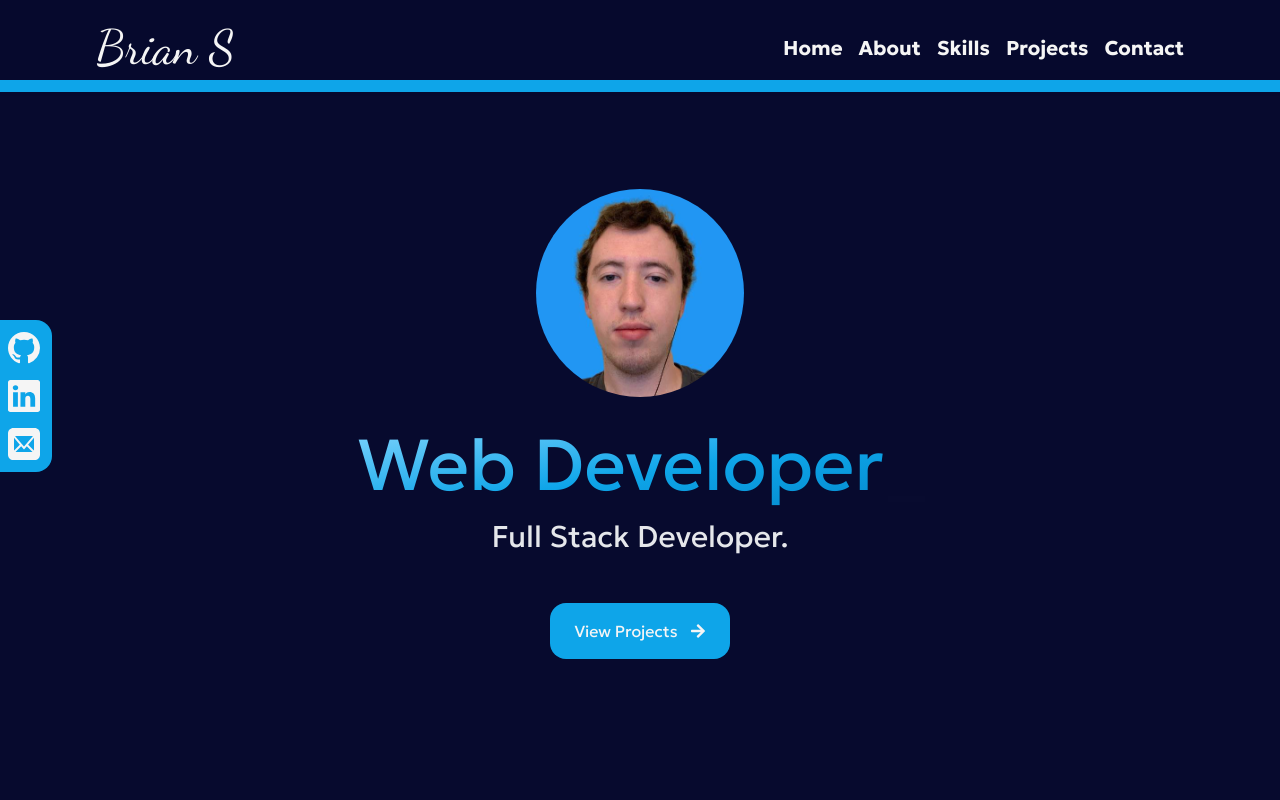
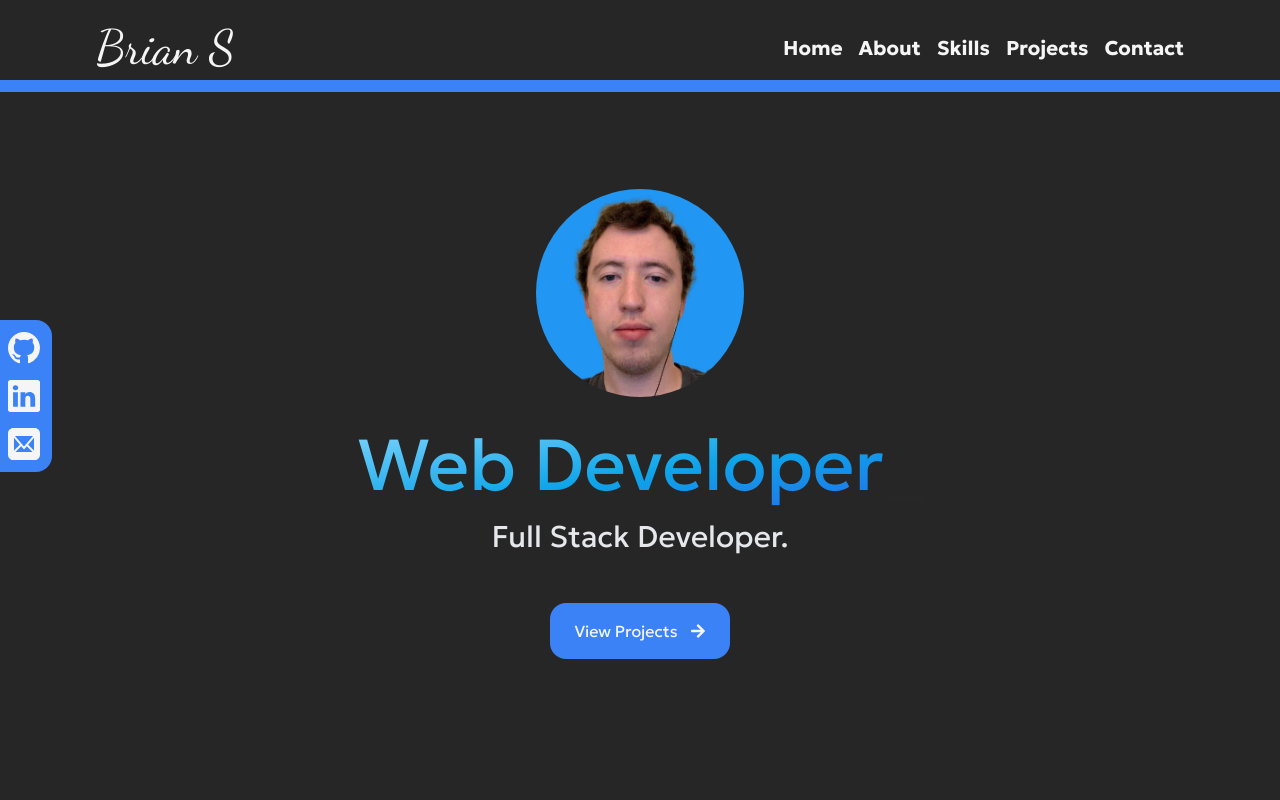
Before and after one commit to brianmstricker/portfolio-v3, a React (Vite) app: page /home in a window 1280 px wide. Shown: the top 800 px of the page. Built offline with nearby package versions, Linux system fonts and the light colour scheme.

Commit message:
refactor: react-router-dom added, colors updated

```diff
--- a/package.json
+++ b/package.json
@@ -15,6 +15,7 @@
     "react": "^18.2.0",
     "react-dom": "^18.2.0",
     "react-icons": "^4.9.0",
+    "react-router-dom": "^6.21.0",
     "react-scroll": "^1.8.9",
     "react-simple-typewriter": "^5.0.1",
     "react-spinners": "^0.13.8"
--- a/src/App.jsx
+++ b/src/App.jsx
@@ -1,41 +1,29 @@
 import { useEffect, useState } from "react";
-import Footer from "./components/Footer";
 import Loader from "./components/Loader";
-import Navbar from "./components/Navbar";
-import Sidebar from "./components/Sidebar";
-import About from "./sections/About";
-import Contact from "./sections/Contact";
 import Main from "./sections/Main";
-import Projects from "./sections/Projects";
-import Skills from "./sections/Skills";
-import { useScroll, motion, useSpring } from "framer-motion";
+import { RouterProvider, createBrowserRouter } from "react-router-dom";
+import Homepage from "./sections/Homepage";
+
+const router = createBrowserRouter([
+ {
+  path: "/",
+  element: <Main />,
+ },
+ {
+  path: "home",
+  element: <Homepage />,
+ },
+]);
 
 function App() {
  const [loading, setLoading] = useState(true);
- const { scrollYProgress } = useScroll();
- const scaleX = useSpring(scrollYProgress, {
-  stiffness: 100,
-  damping: 30,
-  restDelta: 0.001,
- });
  useEffect(() => {
   setLoading(false);
  }, []);
  return (
   <>
    {loading && <Loader />}
-   <Navbar />
-   <motion.div
-    style={{ scaleX }}
-    className="fixed top-[80px] left-0 right-0 h-3 bg-sky-500 origin-[0%] z-[100]"
-   />
-   <Main />
-   <Sidebar />
-   <About />
-   <Skills />
-   <Projects />
-   <Contact />
-   <Footer />
+   <RouterProvider router={router} />
   </>
  );
 }
--- a/src/components/InputWithLabel.jsx
+++ b/src/components/InputWithLabel.jsx
@@ -26,7 +26,7 @@ const InputWithLabel = ({
      onChange={onChange}
      placeholder={text}
      required={required}
-     className="bg-main rounded-md py-1.5 px-4 ring-1 ring-inset ring-gray-300 focus:ring-2 focus:ring-sky-500 placeholder:text-gray-400 z-10 !outline-none"
+     className="bg-main rounded-md py-1.5 px-4 ring-1 ring-inset ring-gray-300 focus:ring-2 focus:ring-blue-500 placeholder:text-gray-400 z-10 !outline-none"
     />
    ) : (
     <textarea
@@ -37,7 +37,7 @@ const InputWithLabel = ({
      placeholder={text}
      value={value}
      onChange={onChange}
-     className="bg-main rounded-md py-1.5 px-4 ring-1 ring-inset ring-gray-300 focus:ring-2 focus:ring-sky-500 placeholder:text-gray-400 z-10 !outline-none"
+     className="bg-main rounded-md py-1.5 px-4 ring-1 ring-inset ring-gray-300 focus:ring-2 focus:ring-blue-500 placeholder:text-gray-400 z-10 !outline-none"
     />
    )}
   </div>
--- a/src/components/Sidebar.jsx
+++ b/src/components/Sidebar.jsx
@@ -2,7 +2,7 @@ import { ContactLinks } from "./ContactLinks";
 
 const Sidebar = () => {
  return (
-  <div className="hidden md:block fixed left-0 top-[40%] bg-sky-500 rounded-tr-2xl rounded-br-2xl pr-3 py-1 z-50">
+  <div className="hidden md:block fixed left-0 top-[40%] bg-blue-500 rounded-tr-2xl rounded-br-2xl pr-3 py-1 z-50">
    <ContactLinks />
   </div>
  );
--- a/src/components/TypewriterComponent.jsx
+++ b/src/components/TypewriterComponent.jsx
@@ -2,7 +2,7 @@ import { Typewriter } from "react-simple-typewriter";
 
 const TypewriterComponent = () => {
  return (
-  <h1 className="text-3xl [@media(max-width:450px)]:text-4xl sm:text-6xl lg:text-7xl bg-gradient-to-br from-sky-300 via-sky-500 to-sky-600 text-transparent bg-clip-text min-h-[45px] sm:min-h-[90px]">
+  <h1 className="text-3xl [@media(max-width:450px)]:text-4xl sm:text-6xl lg:text-7xl bg-gradient-to-br from-sky-300 via-sky-500 to-blue-600 text-transparent bg-clip-text min-h-[45px] sm:min-h-[90px]">
    <Typewriter
     words={["Brian Stricker", "Web Developer", "Software Engineer"]}
     loop
--- a/src/index.css
+++ b/src/index.css
@@ -6,7 +6,7 @@
 
 @layer base {
  body {
-  @apply font-regular text-neutral-100 bg-main;
+  @apply font-regular text-neutral-100 bg-neutral-800;
  }
 }
 
--- a/src/sections/Contact.jsx
+++ b/src/sections/Contact.jsx
@@ -106,7 +106,7 @@ const Contact = () => {
      <button
       type="submit"
       className={
-       "px-8 py-3 border-sky-500 border rounded-md mt-4 w-fit self-center transition duration-300 ease-in-out hover:bg-sky-500 hover:drop-shadow-lg flex items-center justify-center" +
+       "px-8 py-3 bg-blue-500 border rounded-md mt-4 w-fit self-center transition duration-300 ease-in-out hover:bg-blue-600 hover:drop-shadow-lg flex items-center justify-center" +
        (submitDisabled() ? " opacity-50 cursor-not-allowed" : "")
       }
       disabled={submitDisabled()}
--- /dev/null
+++ b/src/sections/Home.jsx
@@ -0,0 +1,51 @@
+import me from "../assets/images/me-small.jpg";
+import { FaArrowRight } from "react-icons/fa";
+import { Link } from "react-scroll";
+import { motion } from "framer-motion";
+import TypewriterComponent from "../components/TypewriterComponent";
+
+const Home = () => {
+ return (
+  <section className="bg-main w-full h-screen" name="home">
+   <motion.div
+    className="flex flex-col mx-auto justify-center max-w-[1200px] h-full px-4 md:px-24 items-center gap-8 mt-0 relative"
+    initial={{ opacity: 0, scale: 0.5 }}
+    animate={{ opacity: 1, scale: 1 }}
+    transition={{ duration: 0.5 }}
+   >
+    <div className="flex flex-col items-center gap-8">
+     <div className="rounded-full h-52 w-52 flex items-center justify-center overflow-hidden hover:scale-105 duration-300">
+      <img
+       className="object-cover w-full h-full"
+       src={me}
+       alt="A photo of myself"
+      />
+     </div>
+     <div className="flex flex-col items-center">
+      <TypewriterComponent />
+      <p className="text-lg sm:text-3xl text-gray-200">Full Stack Developer.</p>
+      <motion.div
+       whileHover={{ scale: 1.1 }}
+       transition={{
+        type: "spring",
+        stiffness: 300,
+        damping: 10,
+       }}
+      >
+       <Link
+        className="bg-blue-500 px-6 py-4 rounded-2xl flex items-center gap-3 cursor-pointer w-fit relative -bottom-12"
+        to="projects"
+        smooth
+        duration={1000}
+        delay={200}
+       >
+        View Projects <FaArrowRight />
+       </Link>
+      </motion.div>
+     </div>
+    </div>
+   </motion.div>
+  </section>
+ );
+};
+export default Home;
--- /dev/null
+++ b/src/sections/Homepage.jsx
@@ -0,0 +1,35 @@
+import Footer from "../components/Footer";
+import Navbar from "../components/Navbar";
+import Sidebar from "../components/Sidebar";
+import About from "./About";
+import Contact from "./Contact";
+import Projects from "./Projects";
+import Skills from "./Skills";
+import { useScroll, motion, useSpring } from "framer-motion";
+import Home from "./Home";
+
+const Homepage = () => {
+ const { scrollYProgress } = useScroll();
+ const scaleX = useSpring(scrollYProgress, {
+  stiffness: 100,
+  damping: 30,
+  restDelta: 0.001,
+ });
+ return (
+  <>
+   <Navbar />
+   <motion.div
+    style={{ scaleX }}
+    className="fixed top-[80px] left-0 right-0 h-3 bg-blue-500 origin-[0%] z-[100]"
+   />
+   <Home />
+   <Sidebar />
+   <About />
+   <Skills />
+   <Projects />
+   <Contact />
+   <Footer />
+  </>
+ );
+};
+export default Homepage;
--- a/src/sections/Main.jsx
+++ b/src/sections/Main.jsx
@@ -1,51 +1,4 @@
-import me from "../assets/images/me-small.jpg";
-import { FaArrowRight } from "react-icons/fa";
-import { Link } from "react-scroll";
-import { motion } from "framer-motion";
-import TypewriterComponent from "../components/TypewriterComponent";
-
 const Main = () => {
- return (
-  <section className="bg-main w-full h-screen" name="home">
-   <motion.div
-    className="flex flex-col mx-auto justify-center max-w-[1200px] h-full px-4 md:px-24 items-center gap-8 mt-0 relative"
-    initial={{ opacity: 0, scale: 0.5 }}
-    animate={{ opacity: 1, scale: 1 }}
-    transition={{ duration: 0.5 }}
-   >
-    <div className="flex flex-col items-center gap-8">
-     <div className="rounded-full h-52 w-52 flex items-center justify-center overflow-hidden hover:scale-105 duration-300">
-      <img
-       className="object-cover w-full h-full"
-       src={me}
-       alt="A photo of myself"
-      />
-     </div>
-     <div className="flex flex-col items-center">
-      <TypewriterComponent />
-      <p className="text-lg sm:text-3xl text-gray-200">Full Stack Developer.</p>
-      <motion.div
-       whileHover={{ scale: 1.1 }}
-       transition={{
-        type: "spring",
-        stiffness: 300,
-        damping: 10,
-       }}
-      >
-       <Link
-        className="bg-sky-500 px-6 py-4 rounded-2xl flex items-center gap-3 cursor-pointer w-fit relative -bottom-12"
-        to="projects"
-        smooth
-        duration={1000}
-        delay={200}
-       >
-        View Projects <FaArrowRight />
-       </Link>
-      </motion.div>
-     </div>
-    </div>
-   </motion.div>
-  </section>
- );
+ return <div>Main</div>;
 };
 export default Main;
--- a/tailwind.config.js
+++ b/tailwind.config.js
@@ -8,7 +8,7 @@ export default {
     fancy: ["Dancing Script", "cursive"],
    },
    colors: {
-    main: "#070A2E",
+    main: "#262626",
    },
    screens: { xlg: "1400px" },
   },
```
Also changed, not shown: 1 other file (tests, documents, lock files or other folders).
